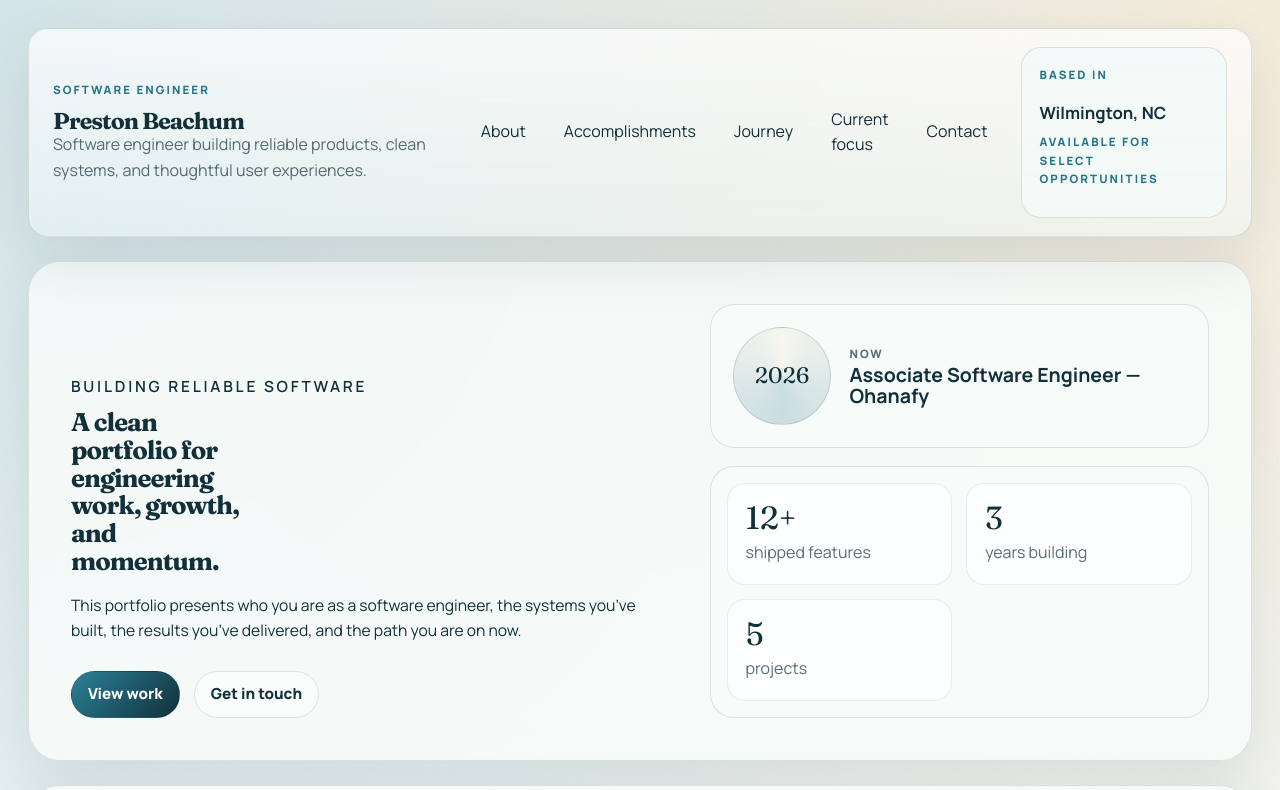
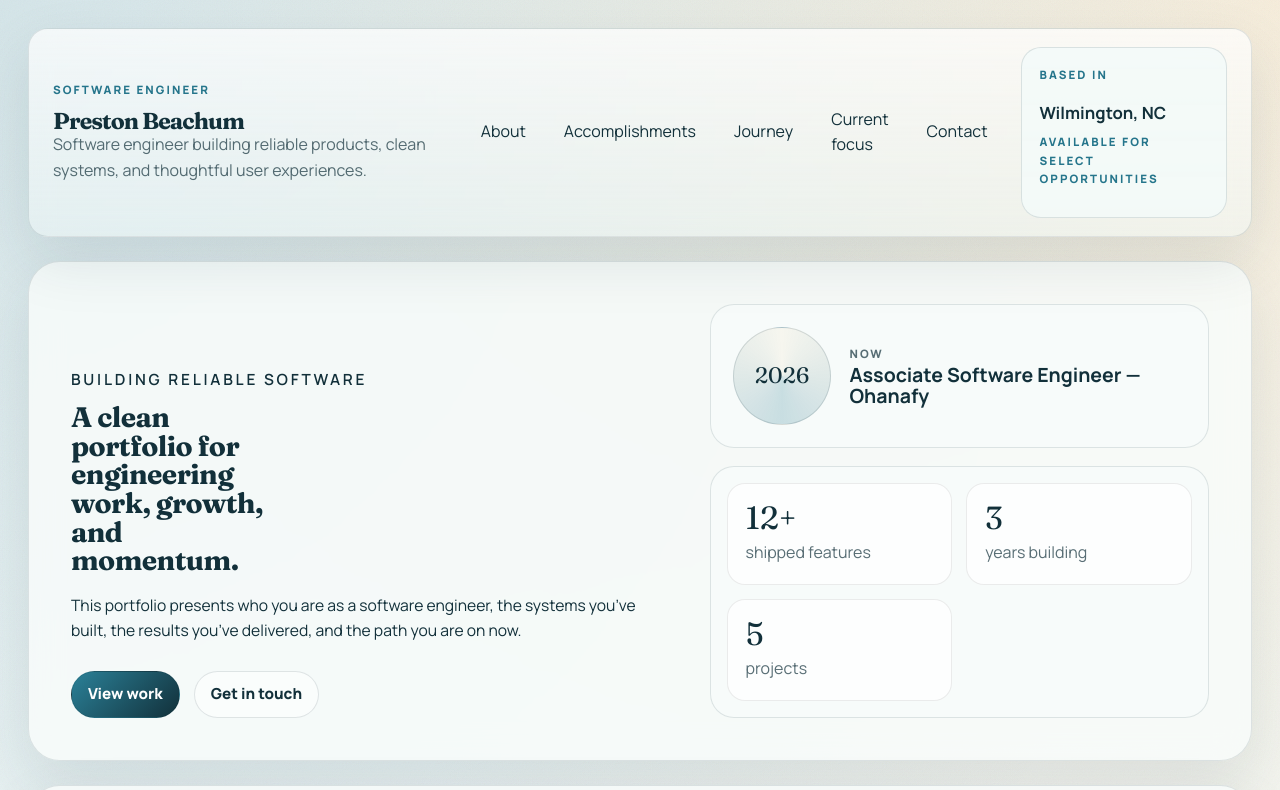
Before and after one commit to prestonbeachum/Portfolio, a plain HTML site: page index.html in a window 1280 px wide. Shown: the top 790 px of the page. Drawn offline with Linux system fonts and the light colour scheme.

Commit message:
style: tighten hero heading size override

```diff
--- a/styles.css
+++ b/styles.css
@@ -200,6 +200,13 @@
   font-size: clamp(1.1rem, 2.2vw, 1.6rem);
   line-height: 1.08;
   margin: 6px 0;
+}
+
+/* Stronger override for large viewports to ensure hero title stays compact */
+.hero .hero-copy h2 {
+  font-size: clamp(1.2rem, 2.2vw, 2.4rem);
+  line-height: 1.02;
+  letter-spacing: -0.02em;
 }
 
 .lede {
```
